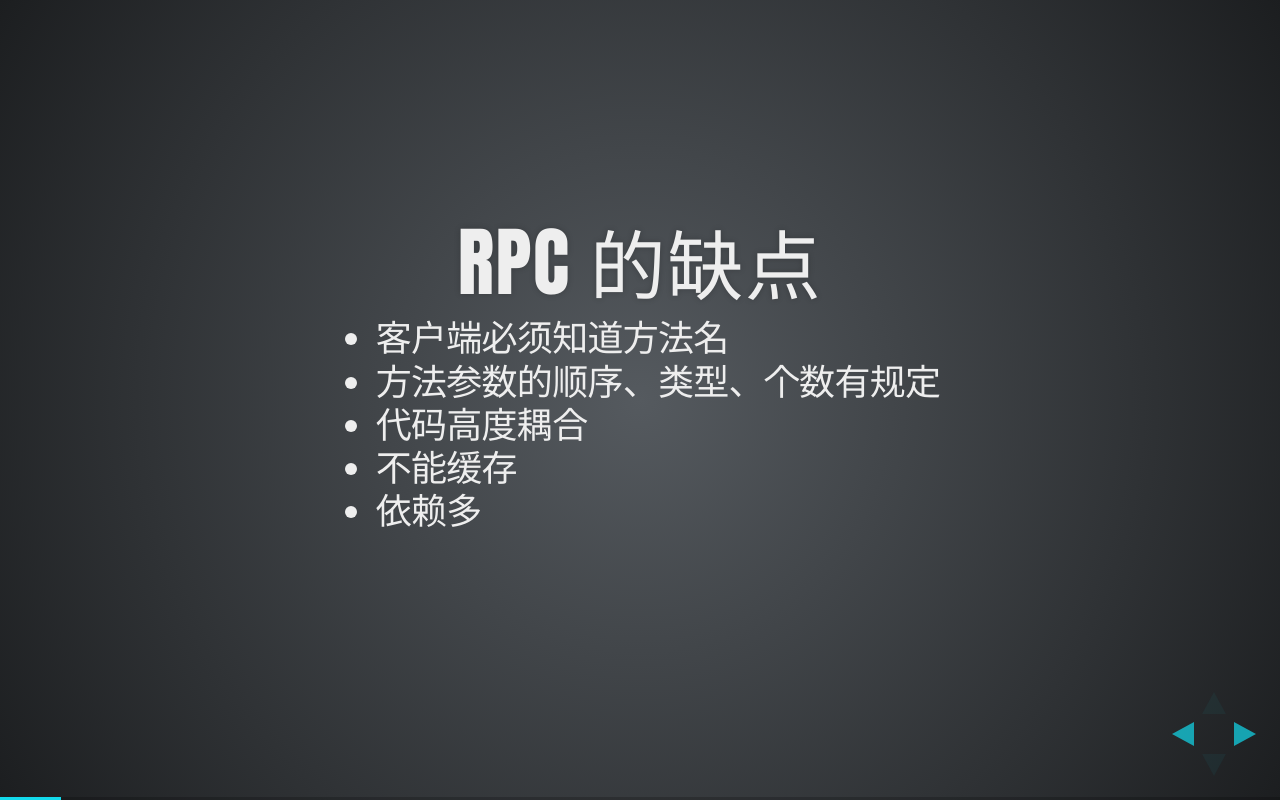
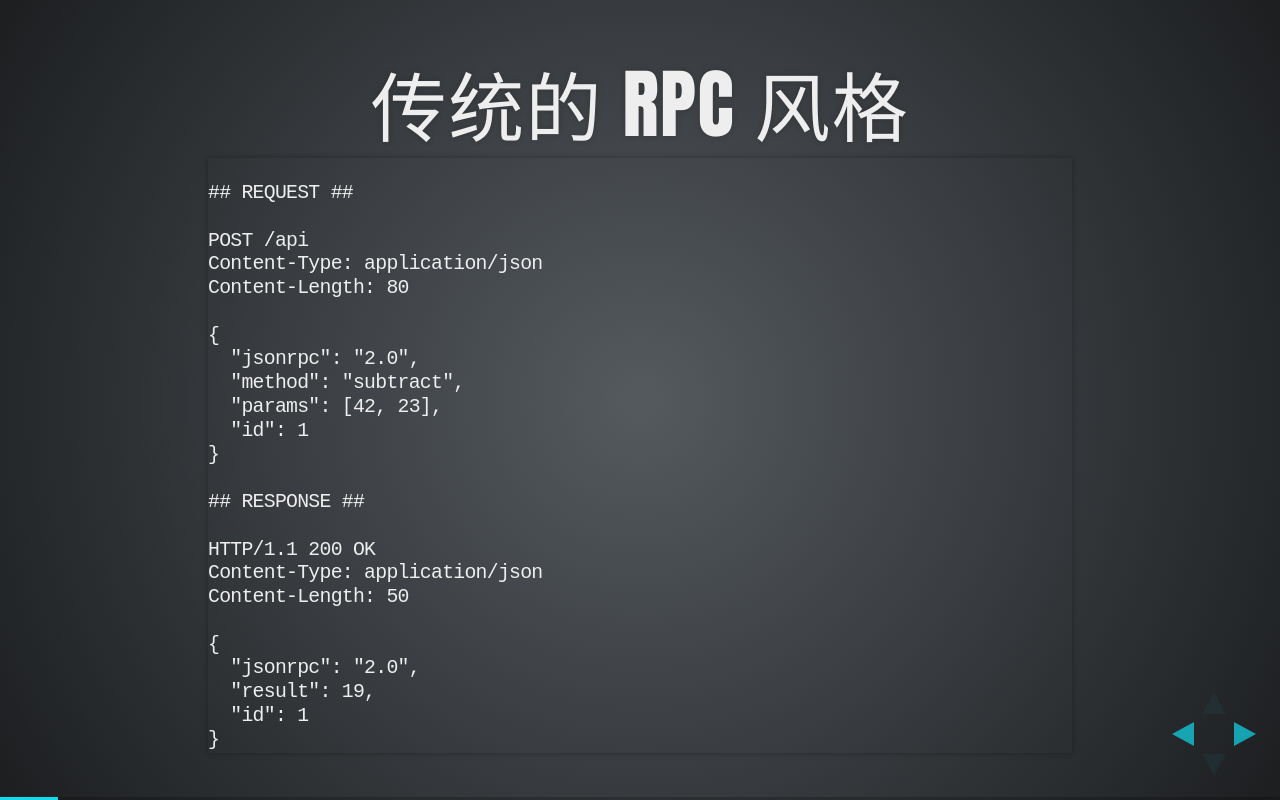
Before and after one commit to dochang/seminar-for-genee, a plain HTML site: page index.html in a window 1280 px wide. Both pictures are taken after a click on the element 1251 px from the left and 734 px from the top of the page. Drawn offline with Linux system fonts and the light colour scheme; a web font is replaced by a local one.

Commit message:
Add a section.

```diff
--- a/index.html
+++ b/index.html
@@ -19,6 +19,35 @@
       <div class="slides">
         <section>
           <h1>REST</h1>
+        </section>
+        <section>
+          <h2>传统的 RPC 风格</h2>
+          <pre><code>
+## REQUEST ##
+
+POST /api
+Content-Type: application/json
+Content-Length: 80
+
+{
+  "jsonrpc": "2.0",
+  "method": "subtract",
+  "params": [42, 23],
+  "id": 1
+}
+
+## RESPONSE ##
+
+HTTP/1.1 200 OK
+Content-Type: application/json
+Content-Length: 50
+
+{
+  "jsonrpc": "2.0",
+  "result": 19,
+  "id": 1
+}
+</code></pre>
         </section>
         <section>
           <h2>RPC 的缺点</h2>
```
